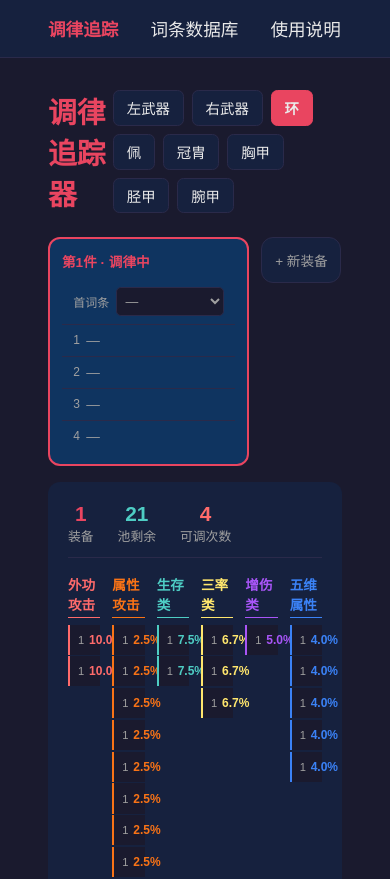
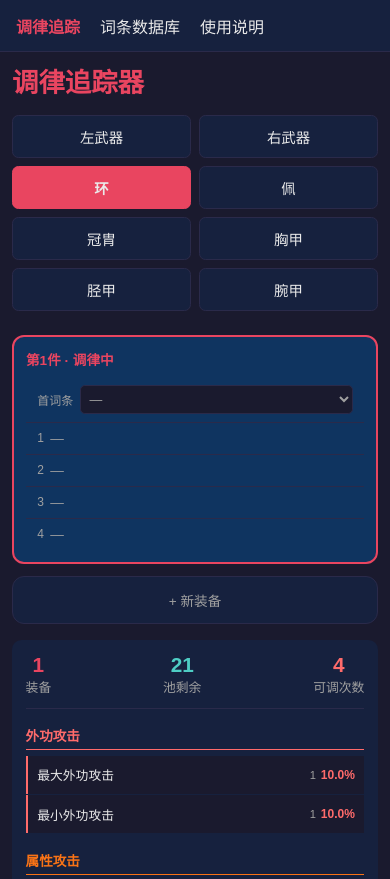
Before and after one commit to Dawn-4ever1/tiaolv-webapp, a React (Vite) app: page / in a window 390 px wide. Shown: the top 879 px of the page. Built offline with nearby package versions, Linux system fonts and the light colour scheme; the HTML template or start-up script is replaced by a standard one.

Commit message:
Improve tracker mobile layout

```diff
--- a/src/App.tsx
+++ b/src/App.tsx
@@ -13,7 +13,7 @@ function NavBar() {
       background: 'var(--color-card)',
       borderBottom: '1px solid var(--color-border)',
     }}>
-      <div style={{
+      <div className="app-nav-inner" style={{
         maxWidth: '1200px',
         margin: '0 auto',
         padding: '1rem 3rem',
@@ -63,7 +63,7 @@ function App() {
     <BrowserRouter>
       <div style={{ minHeight: '100vh', display: 'flex', flexDirection: 'column' }}>
         <NavBar />
-        <main style={{ flex: 1, padding: '2rem 3rem' }}>
+        <main className="app-main" style={{ flex: 1, padding: '2rem 3rem' }}>
           <Routes>
             <Route path="/" element={<Tracker />} />
             <Route path="/database" element={<Database />} />
--- a/src/index.css
+++ b/src/index.css
@@ -25,6 +25,7 @@ body {
   background-color: var(--color-bg);
   color: var(--color-text);
   min-height: 100vh;
+  overflow-x: hidden;
 }
 
 #root {
@@ -48,3 +49,125 @@ button {
 select {
   font-family: inherit;
 }
+
+@media (max-width: 900px) {
+  .app-main {
+    padding: 1.25rem 1rem !important;
+  }
+
+  .app-nav-inner {
+    gap: 1.25rem !important;
+    overflow-x: auto;
+    padding: 0.85rem 1rem !important;
+    scrollbar-width: none;
+  }
+
+  .app-nav-inner::-webkit-scrollbar {
+    display: none;
+  }
+
+  .app-nav-inner a {
+    flex: 0 0 auto;
+    font-size: 1rem !important;
+    white-space: nowrap;
+  }
+
+  .tracker-page {
+    width: 100%;
+    min-width: 0;
+  }
+
+  .tracker-header {
+    align-items: stretch !important;
+    flex-direction: column;
+    gap: 1rem;
+  }
+
+  .tracker-title {
+    font-size: 1.65rem !important;
+    line-height: 1.15;
+  }
+
+  .position-tabs {
+    display: grid !important;
+    grid-template-columns: repeat(3, minmax(0, 1fr));
+    gap: 0.5rem !important;
+  }
+
+  .position-tab {
+    min-height: 2.7rem;
+    padding: 0.45rem 0.35rem !important;
+    width: 100%;
+  }
+
+  .equipment-row {
+    display: grid !important;
+    grid-template-columns: 1fr;
+  }
+
+  .equip-card {
+    min-width: 0 !important;
+    width: 100%;
+  }
+
+  .new-equip-button {
+    min-height: 3rem;
+    width: 100%;
+  }
+
+  .pool-card {
+    border-radius: 0.6rem !important;
+    padding: 1rem !important;
+  }
+
+  .stats-row {
+    gap: 0.75rem !important;
+    justify-content: space-around;
+  }
+
+  .affix-pool-grid {
+    display: grid !important;
+    gap: 1rem !important;
+    grid-template-columns: 1fr;
+  }
+
+  .affix-category {
+    min-width: 0 !important;
+    width: 100%;
+  }
+
+  .affix-row {
+    min-height: 2.35rem;
+    padding: 0.45rem 0.6rem !important;
+  }
+
+  .affix-row > span:first-child {
+    white-space: normal !important;
+  }
+
+  .affix-row > span:last-child {
+    flex: 0 0 auto;
+  }
+
+  .actions-row button {
+    flex: 1 1 calc(50% - 0.5rem);
+  }
+}
+
+@media (max-width: 480px) {
+  .app-main {
+    padding: 1rem 0.75rem !important;
+  }
+
+  .position-tabs {
+    grid-template-columns: repeat(2, minmax(0, 1fr));
+  }
+
+  .pool-card {
+    padding: 0.85rem !important;
+  }
+
+  .stats-row {
+    justify-content: space-between;
+  }
+}
--- a/src/pages/Tracker.tsx
+++ b/src/pages/Tracker.tsx
@@ -46,16 +46,17 @@ export default function Tracker() {
   const hasHistory = !state.history.every(e => e.affixes.length === 0);
 
   return (
-    <div style={{ maxWidth: '1200px', margin: '0 auto' }}>
+    <div className="tracker-page" style={{ maxWidth: '1200px', margin: '0 auto' }}>
       {/* 标题 + 位置选择同一行 */}
-      <div style={{ display: 'flex', alignItems: 'center', justifyContent: 'space-between', marginBottom: '1.5rem' }}>
-        <h1 style={{ fontSize: '1.8rem', color: 'var(--color-primary)' }}>
+      <div className="tracker-header" style={{ display: 'flex', alignItems: 'center', justifyContent: 'space-between', marginBottom: '1.5rem' }}>
+        <h1 className="tracker-title" style={{ fontSize: '1.8rem', color: 'var(--color-primary)' }}>
           调律追踪器
         </h1>
-        <div style={{ display: 'flex', flexWrap: 'wrap', gap: '0.5rem' }}>
+        <div className="position-tabs" style={{ display: 'flex', flexWrap: 'wrap', gap: '0.5rem' }}>
           {positions.map(pos => (
             <button
               key={pos.id}
+              className="position-tab"
               onClick={() => setPosition(pos.id)}
               style={{
                 padding: '0.4rem 0.8rem',
@@ -74,7 +75,7 @@ export default function Tracker() {
       </div>
 
       {/* 装备卡片横排 */}
-      <div style={{ marginBottom: '1rem', display: 'flex', flexWrap: 'wrap', gap: '0.75rem', alignItems: 'flex-start' }}>
+      <div className="equipment-row" style={{ marginBottom: '1rem', display: 'flex', flexWrap: 'wrap', gap: '0.75rem', alignItems: 'flex-start' }}>
         {state.history.map((equip, equipIdx) => {
           const isSelected = selectedEquip === equipIdx;
           const isActive = equipIdx === currentEquipIndex && equip.affixes.length < 4;
@@ -82,6 +83,7 @@ export default function Tracker() {
           return (
             <div
               key={equipIdx}
+              className="equip-card"
               onClick={() => selectEquip(equipIdx)}
               style={{
                 background: isSelected ? 'var(--color-secondary)' : 'var(--color-card)',
@@ -172,6 +174,7 @@ export default function Tracker() {
 
         {/* 新增装备 */}
         <button
+          className="new-equip-button"
           onClick={startNewEquip}
           style={{
             background: 'var(--color-card)',
@@ -190,13 +193,13 @@ export default function Tracker() {
       </div>
 
       {/* 词条池大框 */}
-      <div style={{
+      <div className="pool-card" style={{
         background: 'var(--color-card)',
         borderRadius: '0.75rem',
         padding: '1.25rem',
       }}>
         {/* 池信息 */}
-        <div style={{
+        <div className="stats-row" style={{
           display: 'flex',
           gap: '1.5rem',
           marginBottom: '1rem',
@@ -224,13 +227,13 @@ export default function Tracker() {
         </div>
 
         {/* 词条池 - 类别并列 */}
-        <div style={{ display: 'flex', gap: '0.75rem' }}>
+        <div className="affix-pool-grid" style={{ display: 'flex', gap: '0.75rem' }}>
           {(['physAtk', 'elemAtk', 'survival', 'rate', 'damage', 'attr'] as const).map(category => {
             const categoryAffixes = affixPool.filter(a => a.category === category);
             if (categoryAffixes.length === 0) return null;
 
             return (
-              <div key={category} style={{ flex: 1, minWidth: 0 }}>
+              <div key={category} className="affix-category" style={{ flex: 1, minWidth: 0 }}>
                 <div style={{
                   fontSize: '0.85rem',
                   fontWeight: 'bold',
@@ -247,6 +250,7 @@ export default function Tracker() {
                   return (
                     <div
                       key={a.id}
+                      className="affix-row"
                       onClick={canClick ? () => addHistory(a.id) : undefined}
                       style={{
                         display: 'flex',
@@ -286,7 +290,7 @@ export default function Tracker() {
       </div>
 
       {/* 操作按钮 */}
-      <div style={{ marginTop: '1rem', display: 'flex', gap: '0.5rem', flexWrap: 'wrap' }}>
+      <div className="actions-row" style={{ marginTop: '1rem', display: 'flex', gap: '0.5rem', flexWrap: 'wrap' }}>
         <button
           onClick={removeLastHistory}
           disabled={!hasHistory}
```
